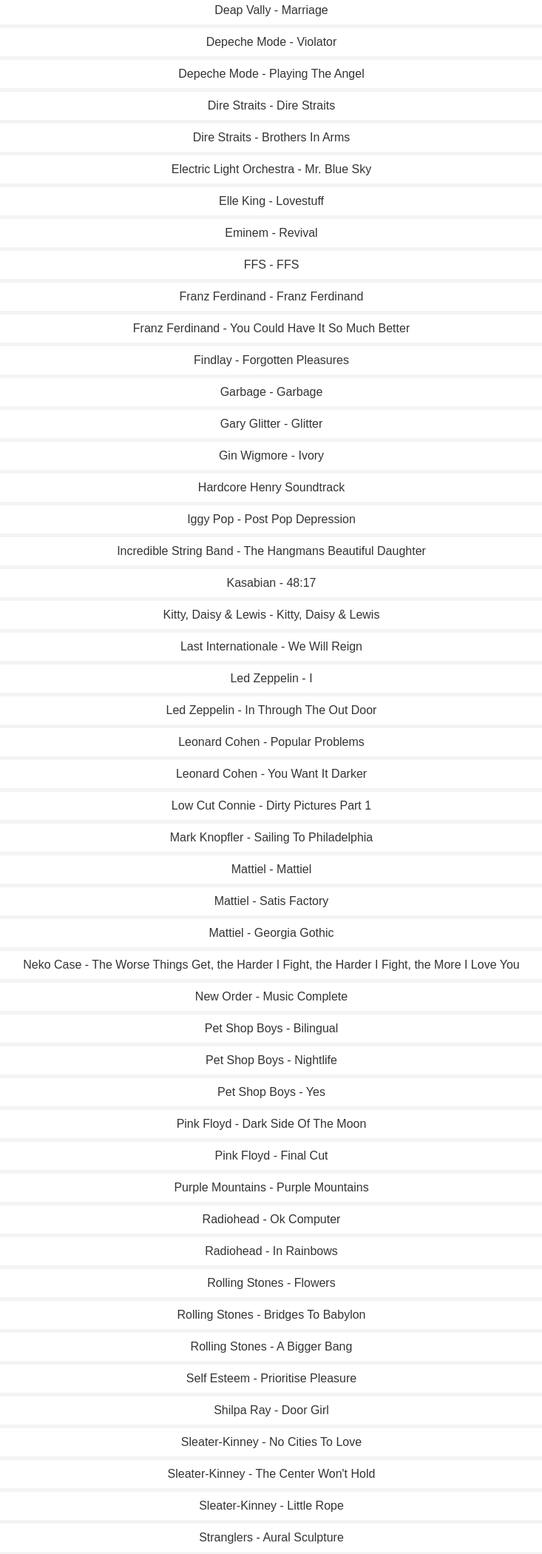
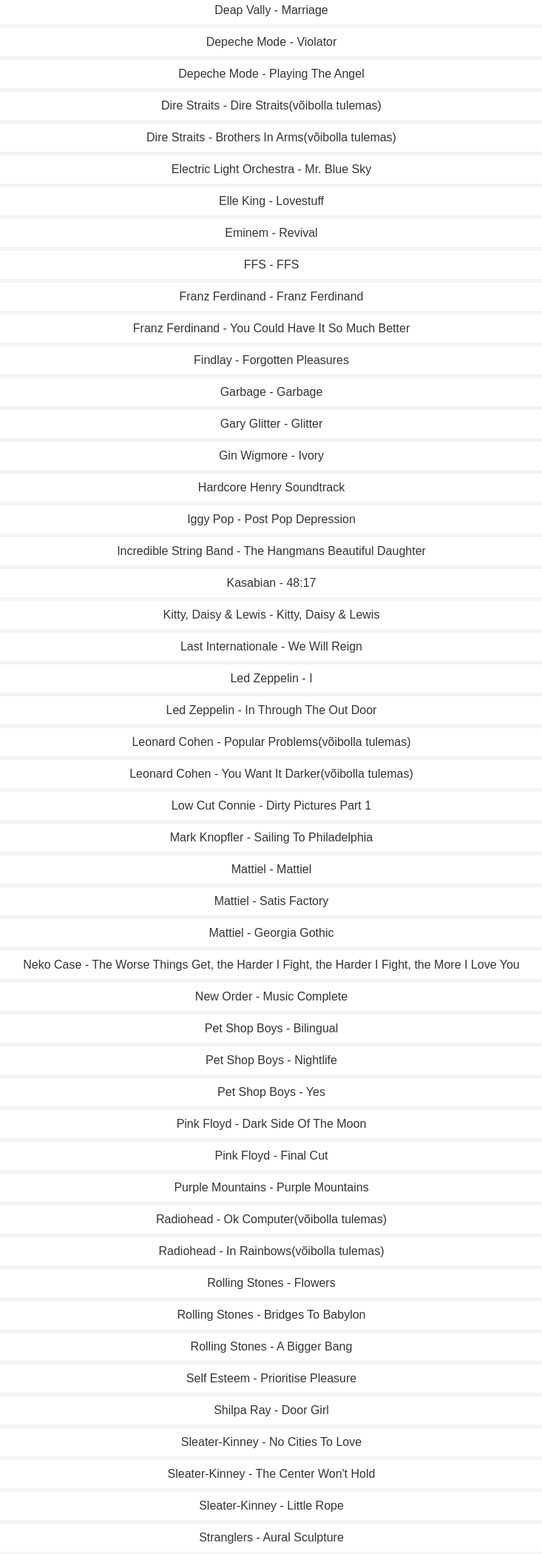
Before and after one commit to JJoks/Vinyl, a plain HTML site: page index.html in a window 1280 px wide. Shown: the part 700-2800 px from the top of the page at 74% size, without its empty margins (273-1006 px from the left). Drawn offline with Linux system fonts and the light colour scheme.

Commit message:
Update index.html

```diff
--- a/index.html
+++ b/index.html
@@ -12,7 +12,7 @@
     </header>
     <main>
         <ul>
-            <li>(ABBA - Super Trouper)</li>
+            <li>ABBA - Super Trouper(võibolla tulemas)</li>
             <li>Aerosmith - Aerosmith</li>
             <li>Aerosmith - Get A Grip</li>
             <li>Aimee Mann - Magnolia</li>
@@ -28,8 +28,8 @@
             <li>Deap Vally - Marriage</li>
             <li>Depeche Mode - Violator</li>
             <li>Depeche Mode - Playing The Angel</li>
-            <li>Dire Straits - Dire Straits</li>
-            <li>Dire Straits - Brothers In Arms</li>
+            <li>Dire Straits - Dire Straits(võibolla tulemas)</li>
+            <li>Dire Straits - Brothers In Arms(võibolla tulemas)</li>
             <li>Electric Light Orchestra - Mr. Blue Sky</li>
             <li>Elle King - Lovestuff</li>
             <li>Eminem - Revival</li>
@@ -48,8 +48,8 @@
             <li>Last Internationale - We Will Reign</li>
             <li>Led Zeppelin - I</li>
             <li>Led Zeppelin - In Through The Out Door</li>
-            <li>Leonard Cohen - Popular Problems</li>
-            <li>Leonard Cohen - You Want It Darker</li>
+            <li>Leonard Cohen - Popular Problems(võibolla tulemas) </li>
+            <li>Leonard Cohen - You Want It Darker(võibolla tulemas) </li>
             <li>Low Cut Connie - Dirty Pictures Part 1</li>
             <li>Mark Knopfler - Sailing To Philadelphia</li>
             <li>Mattiel - Mattiel</li>
@@ -63,8 +63,8 @@
             <li>Pink Floyd - Dark Side Of The Moon</li>
             <li>Pink Floyd - Final Cut</li>
             <li>Purple Mountains - Purple Mountains</li>
-            <li>Radiohead - Ok Computer</li>
-            <li>Radiohead - In Rainbows</li>
+            <li>Radiohead - Ok Computer(võibolla tulemas)</li>
+            <li>Radiohead - In Rainbows(võibolla tulemas)</li>
             <li>Rolling Stones - Flowers</li>
             <li>Rolling Stones - Bridges To Babylon</li>
             <li>Rolling Stones - A Bigger Bang</li>
@@ -92,7 +92,7 @@
         </ol>
     </main>
     <footer>
-        <p>Viimati uuendatud 20.04.2024</p>
+        <p>Viimati uuendatud 10.05.2024</p>
     </footer>
 </body>
 </html>
```
